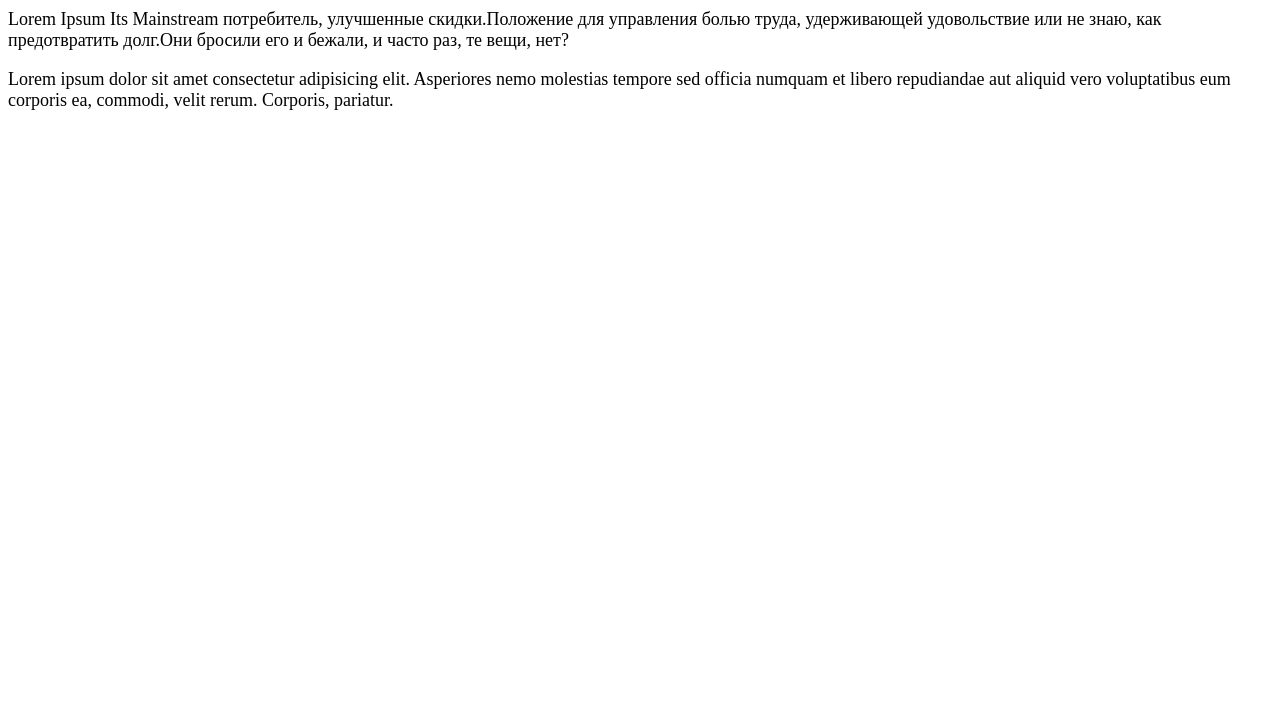
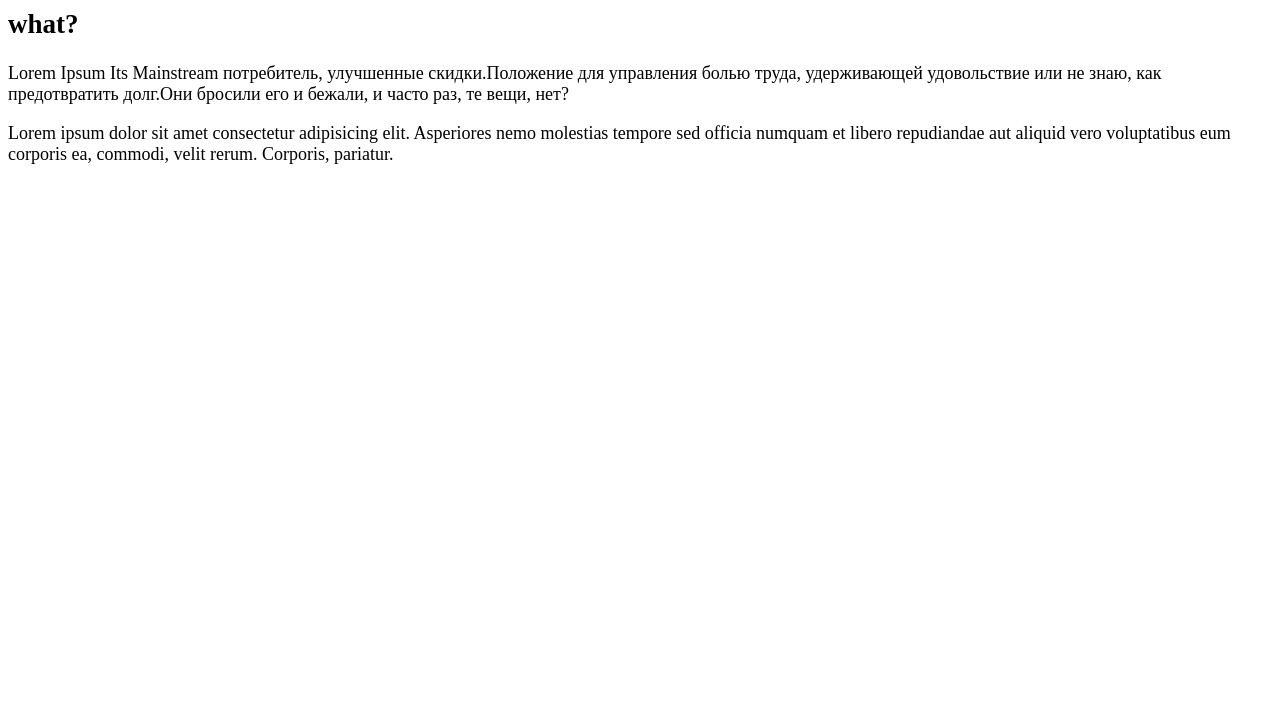
Before and after one commit to OlegVoloshin/test_vs_code, a plain HTML site: page index.html in a window 1280 px wide. Shown: the part 81-800 px from the top of the page. Drawn offline with Linux system fonts and the light colour scheme.

Commit message:
Add <h2>

```diff
--- a/index.html
+++ b/index.html
@@ -14,6 +14,7 @@
 	<!-- Отображаемое тело страницы -->
 	<body>
 		<h1>hello</h1>
+		<h2>what?</h2>
 		<div class="block">
 			<div class="block__item">
 				<div class="block__"></div>
```
